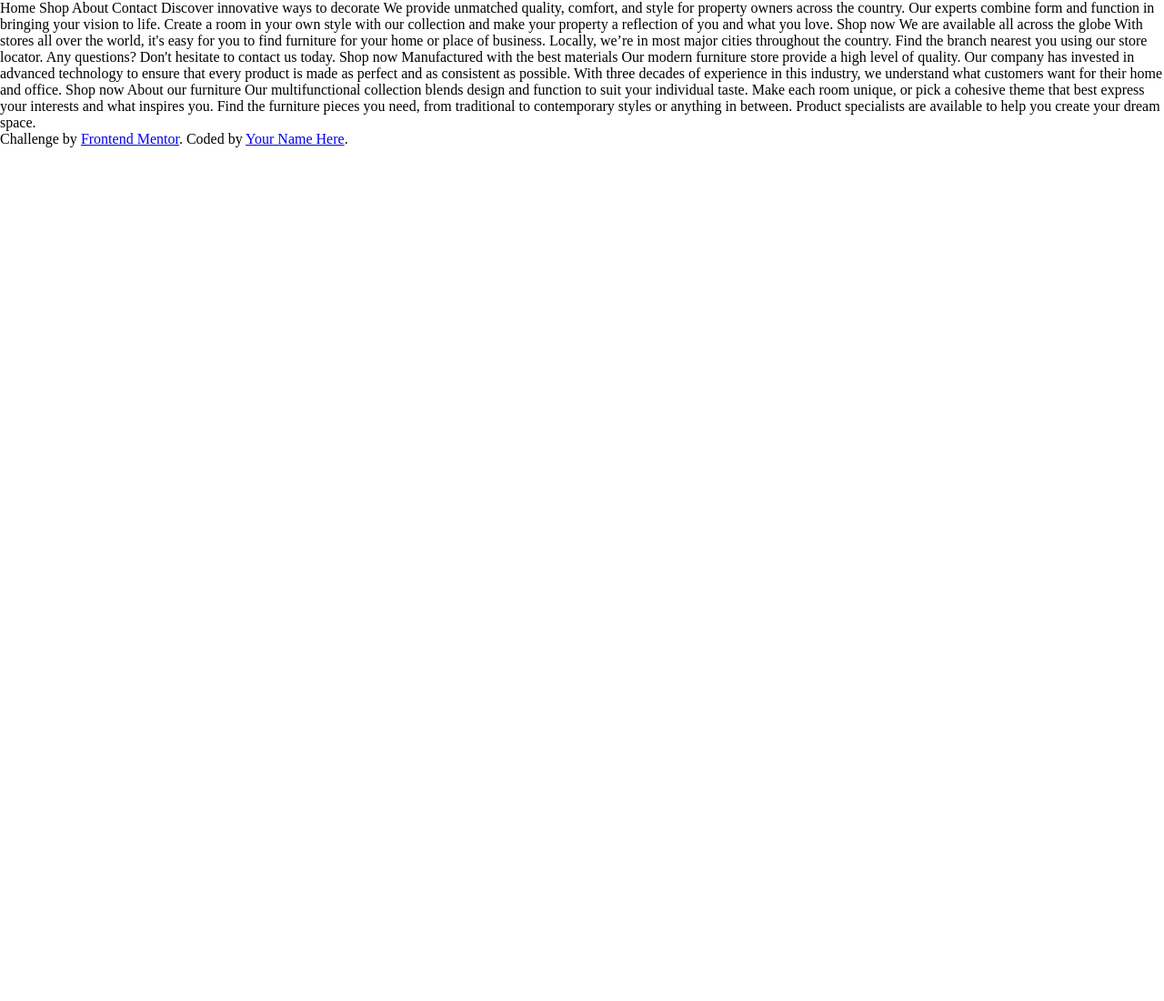
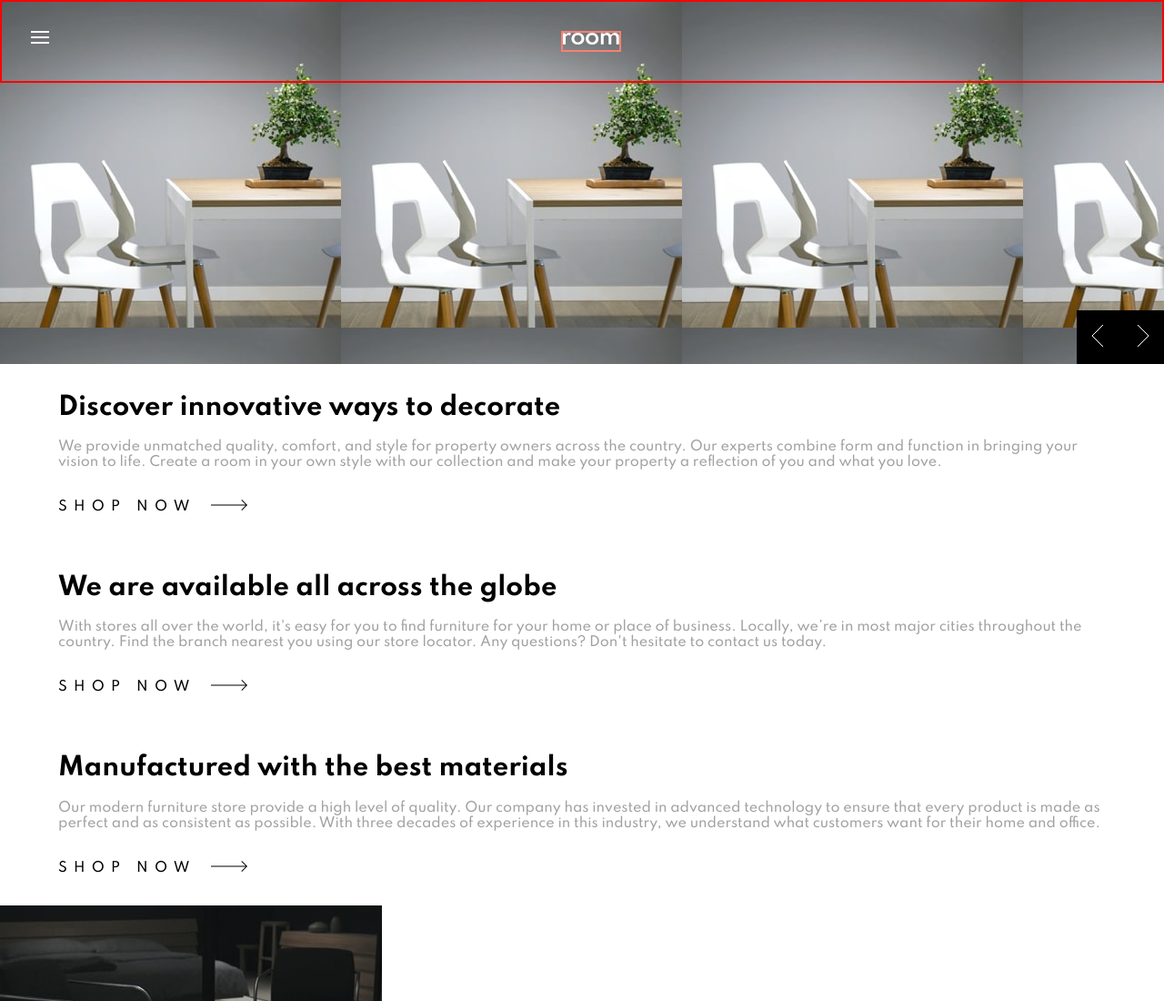
Before and after one commit to magdaszsz/Room-FrontEndMentor, a plain HTML site: page index.html in a window 1280 px wide. Shown: the top 1100 px of the page at 91% size. Before the commit the page ends 800 px from the top, so only its background shows below. Drawn offline with Linux system fonts and the light colour scheme.

Commit message:
smallest screen static done

```diff
--- a/index.html
+++ b/index.html
@@ -1,56 +1,109 @@
 <!DOCTYPE html>
 <html lang="en">
-<head>
-  <meta charset="UTF-8">
-  <meta name="viewport" content="width=device-width, initial-scale=1.0"> <!-- displays site properly based on user's device -->
+  <head>
+    <meta charset="UTF-8" />
+    <meta name="viewport" content="width=device-width, initial-scale=1.0" />
+    <!-- displays site properly based on user's device -->
 
-  <link rel="icon" type="image/png" sizes="32x32" href="./images/favicon-32x32.png">
-  <link rel="preconnect" href="https://fonts.gstatic.com">
-<link href="https://fonts.googleapis.com/css2?family=Spartan:wght@500;600;700&display=swap" rel="stylesheet">
-  <link href="style.css" rel="stylesheet">
-  <title>Frontend Mentor | Room homepage</title>
+    <link
+      rel="icon"
+      type="image/png"
+      sizes="32x32"
+      href="./images/favicon-32x32.png"
+    />
+    <link rel="preconnect" href="https://fonts.gstatic.com" />
+    <link
+      href="https://fonts.googleapis.com/css2?family=Spartan:wght@500;600;700&display=swap"
+      rel="stylesheet"
+    />
+    <link href="style.css" rel="stylesheet" />
+    <title>Frontend Mentor | Room homepage</title>
+  </head>
+  <body>
+    <section class="slider">
+      <main class="hero">
+        <nav>
+          <div class="hamburger">
+            <img src="images/icon-hamburger.svg" alt="">
+          </div>
+          <div class="logo">
+            <img src="images/logo.svg" />
+          </div>
+          <ul class="nav__list">
+            <li>Home</li>
+            <li>Shop</li>
+            <li>About</li>
+            <li>Contact</li>
+          </ul>
+        </nav>
+        <div class="controls">
+          <button class="controls-btn prev"><img src="images/icon-angle-left.svg"></button>
+          <button class="controls-btn next"><img src="images/icon-angle-right.svg"></button>
+        </div>
+      </main>
+      <div class="slide-1 slide">
+        <h2 class="slide__text-header">Discover innovative ways to decorate</h2>
+        <p>
+          We provide unmatched quality, comfort, and style for property owners
+          across the country. Our experts combine form and function in bringing
+          your vision to life. Create a room in your own style with our
+          collection and make your property a reflection of you and what you
+          love.
+        </p>
+        <button class="btn">
+          Shop now<span class="btn-arrow"
+            ><img src="images/icon-arrow.svg"
+          /></span>
+        </button>
+      </div>
+      <div class="slide-2 slide">
+        <h2 class="slide__text-header">
+          We are available all across the globe
+        </h2>
+        <p>
+          With stores all over the world, it's easy for you to find furniture
+          for your home or place of business. Locally, we’re in most major
+          cities throughout the country. Find the branch nearest you using our
+          store locator. Any questions? Don't hesitate to contact us today.
+        </p>
+        <button class="btn">
+          Shop now<span class="btn-arrow"
+            ><img src="images/icon-arrow.svg"
+          /></span>
+        </button>
+      </div>
+      <div class="slide-3 slide">
+        <h2 class="slide__text-header">Manufactured with the best materials</h2>
+        <p>
+          Our modern furniture store provide a high level of quality. Our
+          company has invested in advanced technology to ensure that every
+          product is made as perfect and as consistent as possible. With three
+          decades of experience in this industry, we understand what customers
+          want for their home and office.
+        </p>
+        <button class="btn">
+          Shop now<span class="btn-arrow"
+            ><img src="images/icon-arrow.svg"
+          /></span>
+        </button>
+      </div>
+    </section>
 
-</head>
-<body>
-  Home
-  Shop
-  About
-  Contact
+    <section class="about">
+      <img class="about__image" src="images/image-about-dark.jpg" />
+      <div class="about__text">
+        <h2 class="about__text-header">About our furniture</h2>
+        <p>
+          Our multifunctional collection blends design and function to suit your
+          individual taste. Make each room unique, or pick a cohesive theme that
+          best express your interests and what inspires you. Find the furniture
+          pieces you need, from traditional to contemporary styles or anything
+          in between. Product specialists are available to help you create your
+          dream space.
+        </p>
+      </div>
 
-  Discover innovative ways to decorate
-
-  We provide unmatched quality, comfort, and style for property owners across the country.
-  Our experts combine form and function in bringing your vision to life. Create a room in your
-  own style with our collection and make your property a reflection of you and what you love.
-
-  Shop now
-
-  We are available all across the globe
-
-  With stores all over the world, it's easy for you to find furniture for your home or place of business.
-  Locally, we’re in most major cities throughout the country. Find the branch nearest you using our
-  store locator. Any questions? Don't hesitate to contact us today.
-
-  Shop now
-
-  Manufactured with the best materials
-
-  Our modern furniture store provide a high level of quality. Our company has invested in advanced technology
-  to ensure that every product is made as perfect and as consistent as possible. With three decades of
-  experience in this industry, we understand what customers want for their home and office.
-
-  Shop now
-
-  About our furniture
-
-  Our multifunctional collection blends design and function to suit your individual taste.
-  Make each room unique, or pick a cohesive theme that best express your interests and what
-  inspires you. Find the furniture pieces you need, from traditional to contemporary styles
-  or anything in between. Product specialists are available to help you create your dream space.
-
-  <div class="attribution">
-    Challenge by <a href="https://www.frontendmentor.io?ref=challenge" target="_blank">Frontend Mentor</a>.
-    Coded by <a href="#">Your Name Here</a>.
-  </div>
-</body>
+      <img class="about__image" src="images/image-about-light.jpg" />
+    </section>
+  </body>
 </html>
--- a/style.css
+++ b/style.css
@@ -9,7 +9,101 @@
   --black: hsl(0, 0%, 0%);
   --white: hsl(0, 0%, 100%);
   --very-d-gray: hsl(0, 0%, 27%);
-  --spartan: font-family: 'Spartan', sans-serif;
+  --spartan: 'Spartan', sans-serif;
 }
 
-Font size: 12px
+.nav__list {
+  display: none;
+}
+
+nav {
+  border: 2px solid red;
+  //display: grid;
+  display: flex;
+  padding: 2rem;
+
+}
+
+.logo {
+  //justify-self: center;
+  margin: auto;
+  border: 2px solid salmon;
+}
+
+.hamburger {
+  cursor: pointer;
+}
+
+img {
+  max-width: 100%;
+}
+
+body {
+  font-family: var(--spartan);
+}
+
+.hero {
+  height: 50vh;
+  background-image: url(images/mobile-image-hero-1.jpg);
+  position: relative;
+}
+
+.controls {
+  position: absolute;
+  right: 0;
+  bottom: 0;
+  background-color: black;
+}
+
+.controls-btn {
+  cursor: pointer;
+  padding: 1rem;
+  background: black;
+  border: none;
+  margin: 0;
+}
+
+.about__text,
+.slide {
+  width: 90%;
+  margin: 0 auto;
+  padding: 2em 0;
+}
+
+.btn {
+  all: initial;
+  text-transform: uppercase;
+  font-family: var(--spartan);
+  letter-spacing: .5em;
+  font-size: .9rem;
+  cursor: pointer;
+  margin-top: 2rem;
+}
+
+.btn-arrow {
+  margin-left: 1rem;
+}
+
+p {
+  color: var(--d-gray);
+  //line-height: 1.7rem;
+  font-size: .9rem;
+
+}
+
+.about__text-header {
+  font-size: 1rem;
+  letter-spacing: .2rem;
+  text-transform: uppercase;
+
+}
+
+.about__text-header,
+.slide__text-header {
+  margin-bottom: 1.2rem;
+  font-size: 1rem;
+}
+
+.slide__text-header {
+  font-size: 1.7rem;
+}
```
